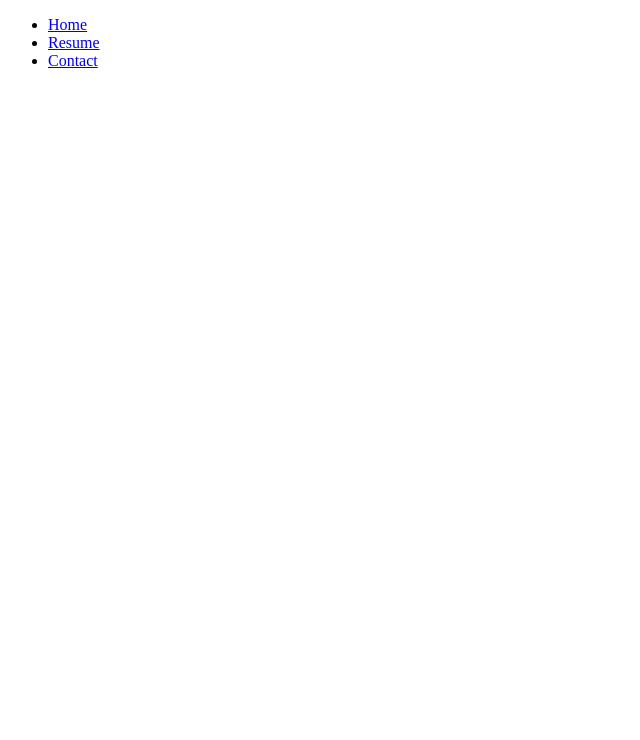
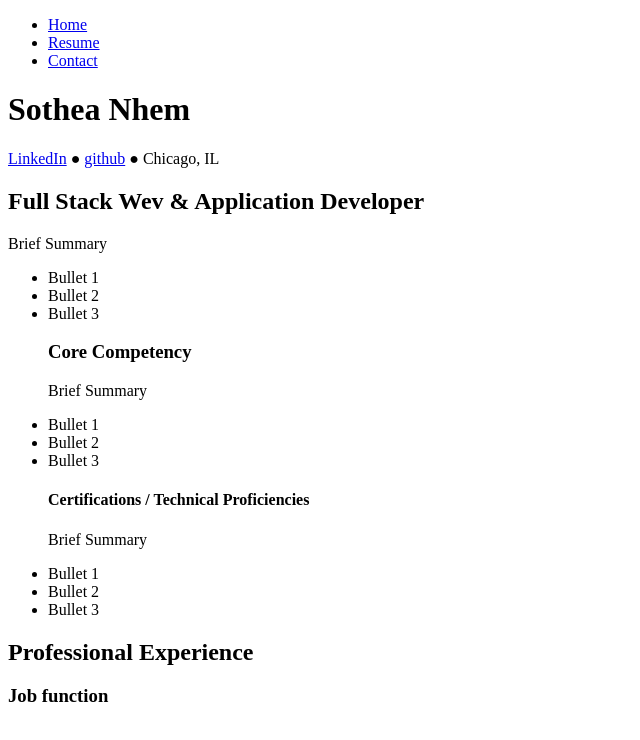
Before and after one commit to Sothea-Nhem/Sothea-Nhemmtbc2111.github.io, a plain HTML site: page resume.html in a window 1280 px wide. Shown: the whole page, without its empty margins (0-640 px from the left). Drawn offline with Linux system fonts and the light colour scheme.

Commit message:
Created Page Content and Thanks

```diff
--- a/resume.html
+++ b/resume.html
@@ -13,6 +13,36 @@
               <li><a href="contact.html">Contact</a></li>
             </ul>
           </nav>
-
+          <h1>Sothea Nhem</h1>
+          <div>
+            <a href="..." target="_blank" rel="noopener">LinkedIn</a>
+            &#x25CF;
+            <a href="..." target="_blank" rel="noopener">github</a>
+            &#x25CF;
+            Chicago, IL
+          </div>
+          <h2>Full Stack Wev & Application Developer</h2>
+          <p>Brief Summary</p>
+        <ul>
+            <li>Bullet 1</li>
+            <li>Bullet 2</li>
+            <li>Bullet 3</li>
+        <h3>Core Competency</h3>
+            <p>Brief Summary</p>
+        </ul>
+    <ul>
+              <li>Bullet 1</li>
+              <li>Bullet 2</li>
+              <li>Bullet 3</li>
+        <h4>Certifications / Technical Proficiencies</h4>
+              <p>Brief Summary</p>
+              </ul>
+<ul>
+                <li>Bullet 1</li>
+                <li>Bullet 2</li>
+                <li>Bullet 3</li>
+          </ul>
+          <h2>Professional Experience</h2>
+          <h3>Job function</h3>
     </body>
 </html>
```
Also changed, not shown: contact.html (+22 -0 lines), thanks.html (added, +19 -0 lines).
